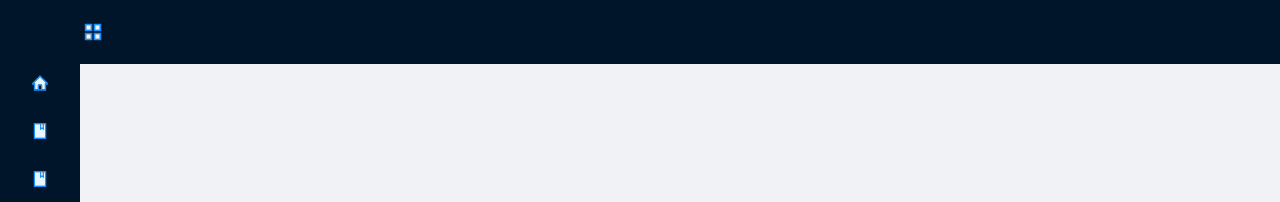
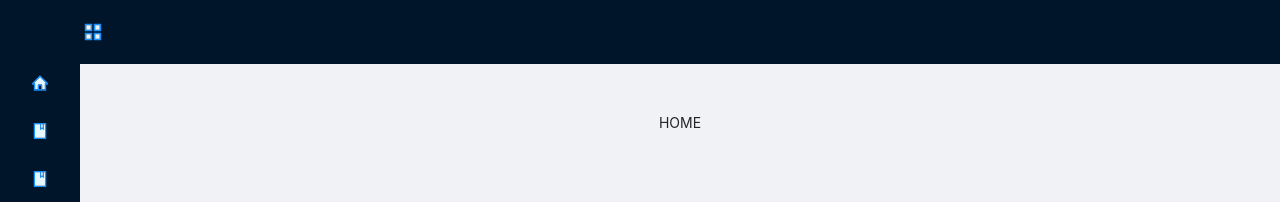
Before and after one commit to pudjapu/react_wep, a React (Create React App) app in the folder hod_web/: page / in a window 1280 px wide. Shown: the top 202 px of the page. Built offline with nearby package versions, Linux system fonts and the light colour scheme.

Commit message:
เปลี่ยนหน้าหลัก

```diff
--- a/hod_web/src/Componet/layout.js
+++ b/hod_web/src/Componet/layout.js
@@ -74,7 +74,7 @@
                 minHeight: 280,
               }}
             >
-              <Route path='/Home' component={Home}></Route>
+              <Route path='/' component={Home}></Route>
               <Route path='/Det' component={Det}></Route>
             </Content>
           </Layout>
```
